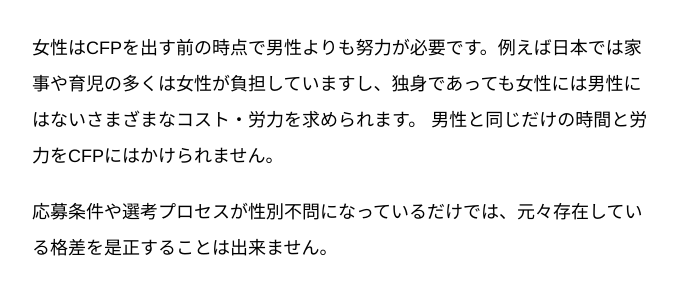
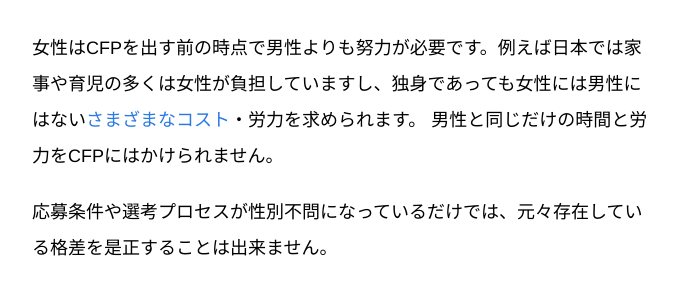
Before and after one commit to yandod/yandod.github.io, a Jekyll site: the page built from _posts/2019-12-31-positive-action-for-tech-conference.markdown, in a window 1280 px wide and 900 px high, scrolled down 1134 px. Shown: the part 222-522 px from the top of the window, without its empty margins (298-975 px from the left). Built offline with Jekyll 4.4.1, drawn with Linux system fonts in a browser that asks for light colours; Markdown is read by kramdown in place of the engine named in the settings; comment, search, counter and statistics services are not loaded; some of the changed lines change nothing that is shown.

Commit message:
add link

```diff
--- a/_posts/2019-12-31-positive-action-for-tech-conference.markdown
+++ b/_posts/2019-12-31-positive-action-for-tech-conference.markdown
@@ -21,7 +21,7 @@ published: true
 <blockquote class="twitter-tweet"><p lang="ja" dir="ltr">形式的平等と実質的平等。これは「平等」と「公平」、EqualityとEquityの話にもつながる。日本はEquality の概念が強いという話だと理解した。 <a href="https://twitter.com/hashtag/DevFestWomen?src=hash&amp;ref_src=twsrc%5Etfw">#DevFestWomen</a> <a href="https://t.co/YBbkCBOAmE">pic.twitter.com/YBbkCBOAmE</a></p>&mdash; Yusuke Ando (@yando) <a href="https://twitter.com/yando/status/1183577920008179712?ref_src=twsrc%5Etfw">October 14, 2019</a></blockquote> <script async src="https://platform.twitter.com/widgets.js" charset="utf-8"></script>
 
 
-女性はCFPを出す前の時点で男性よりも努力が必要です。例えば日本では家事や育児の多くは女性が負担していますし、独身であっても女性には男性にはないさまざまなコスト・労力を求められます。
+女性はCFPを出す前の時点で男性よりも努力が必要です。例えば日本では家事や育児の多くは女性が負担していますし、独身であっても女性には男性にはない[さまざまなコスト](https://fpcafe.jp/mocha/1234)・労力を求められます。
 男性と同じだけの時間と労力をCFPにはかけられません。
 
 応募条件や選考プロセスが性別不問になっているだけでは、元々存在している格差を是正することは出来ません。
```
